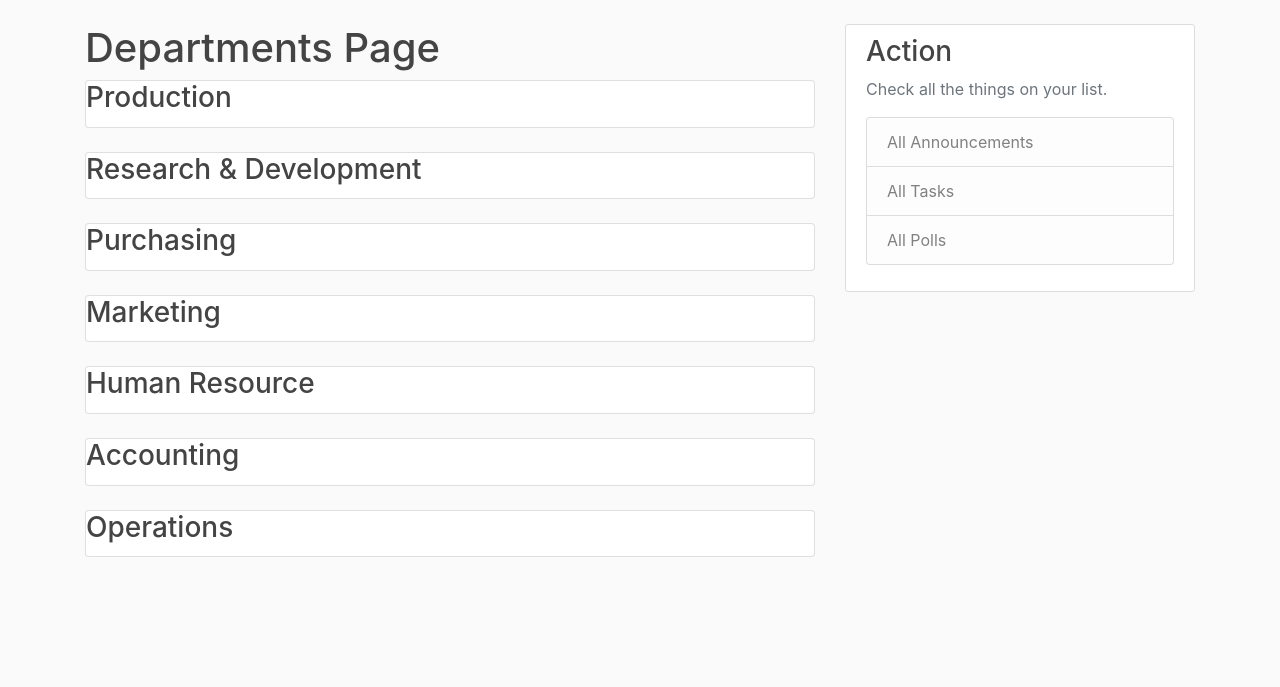
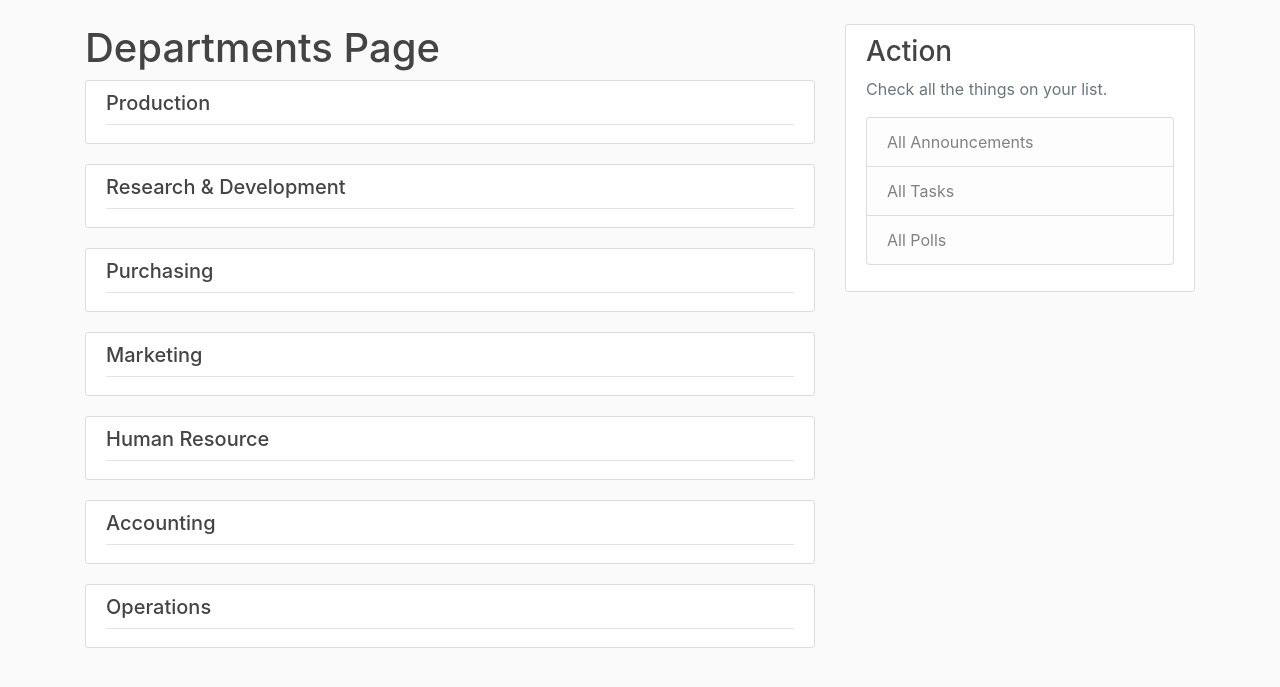
Before and after one commit to joezuoyc/CS316_F20_Team8, a Flask app: page /depts in a window 1280 px wide. Shown: the part 56-743 px from the top of the page. Run offline with Flask 2, Linux system fonts and the light colour scheme; some libraries are stand-ins or nearby versions.

Commit message:
modified depts

```diff
--- a/scheduler_code/scheduler/templates/depts.html
+++ b/scheduler_code/scheduler/templates/depts.html
@@ -4,24 +4,29 @@
 
 	<h1> Departments Page </h1>
 
-	{% for i in range(7) %}
-	<div class="card">
-		<h3 class="card-title">
-			{% if depts[i] == 'RaD' %}
+{% for i in range(7) %}
+<article class="media content-section">
+    <div class="media-body">
+    	<div class="article-metadata">
+    		<h5><a class="article-title">
+    		{% if depts[i] == 'RaD' %}
 				Research & Development
             {% elif depts[i] == 'HR' %}
                 Human Resource
             {% else %}
                 {{depts[i]}}
             {% endif %}
-		</h3>
-		<p class="card-text">
+    		</a></h5>
+    	</div>
+      <h6><a class="article-title">
 			{% for username in belong[i] %}
-				{{username[0]}}
+				{{username[0]}},
 			{% endfor %}
-		</p>
+      </a></h6>
+
 	</div>
-	<br>
+</article>
+
 	{% endfor %}
 
 {% endblock content  %}
```
